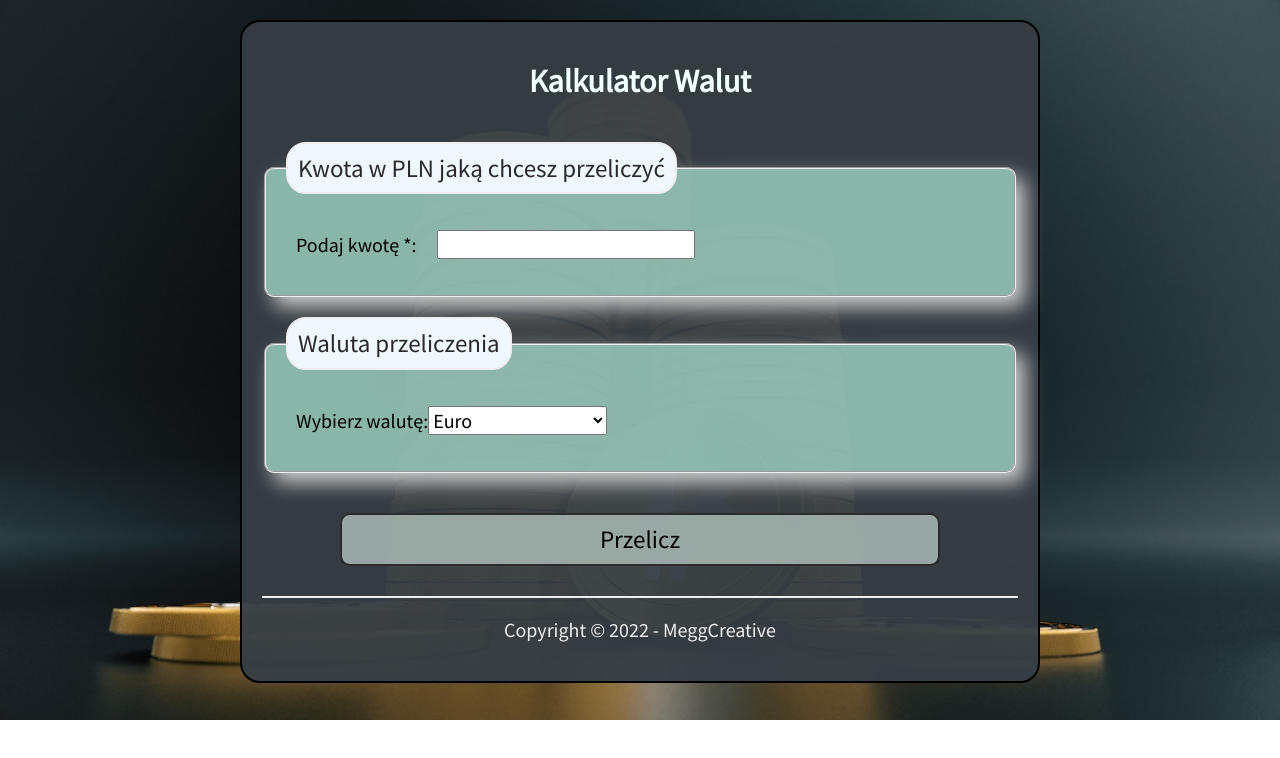
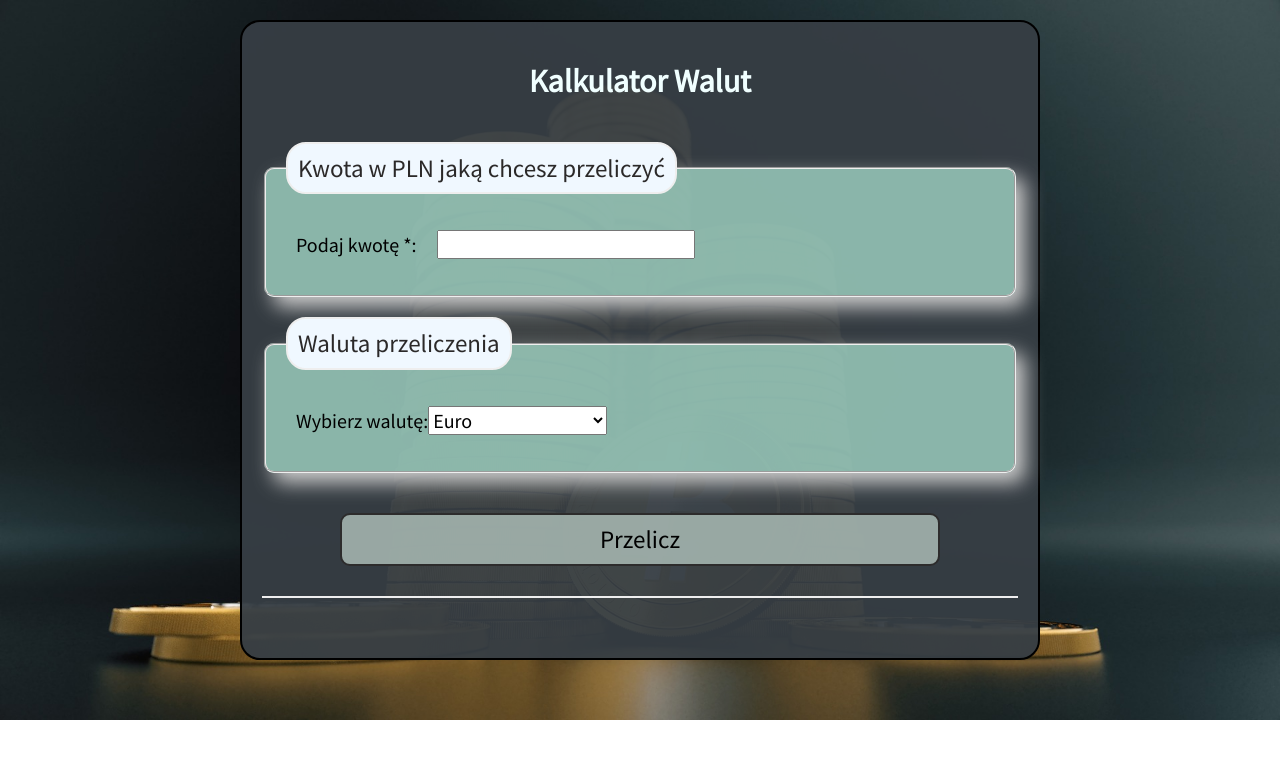
Before and after one commit to nikita3331/exchanger-react, a React (Create React App) app: page / in a window 1280 px wide. Shown: the top 758 px of the page. Built offline with nearby package versions, Linux system fonts and the light colour scheme.

Commit message:
renamed footerContent and headerContent to content

```diff
--- a/src/Footer/index.js
+++ b/src/Footer/index.js
@@ -1,7 +1,5 @@
 import "./style.css";
 
-const Footer = ({ footerContent }) => (
-  <footer className="footer">{footerContent}</footer>
-);
+const Footer = ({ content }) => <footer className="footer">{content}</footer>;
 
 export default Footer;
```
